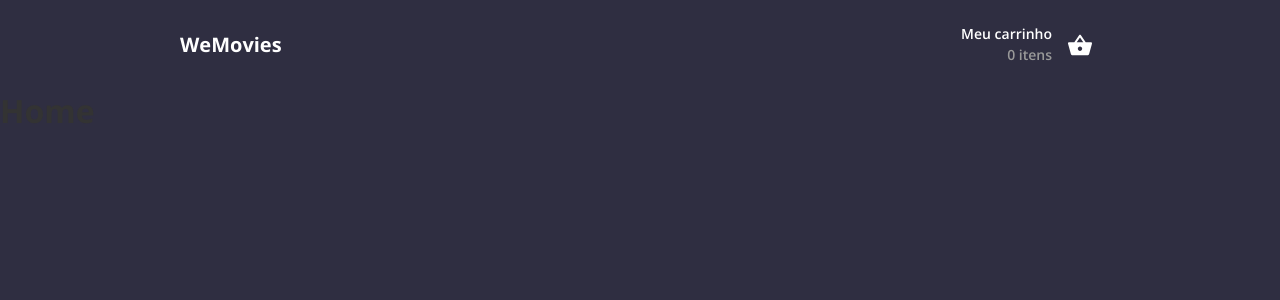
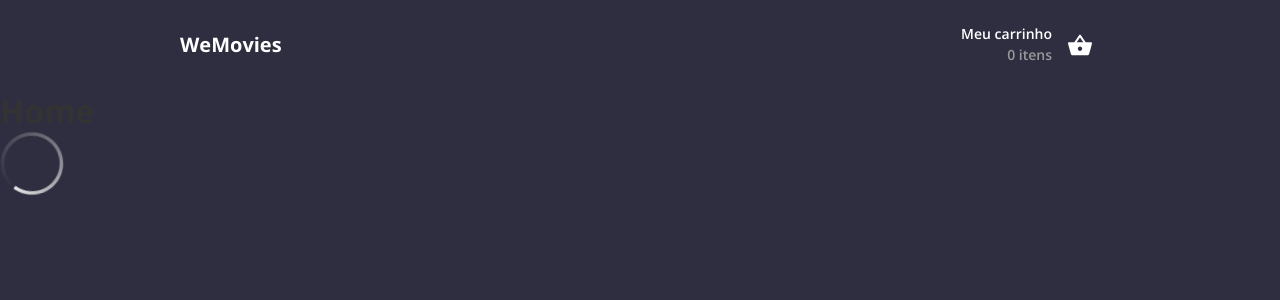
Before and after one commit to felipecfb/wefit-test, a React (Vite) app: page / in a window 1280 px wide. Shown: the top 300 px of the page. Built offline with nearby package versions, Linux system fonts and the light colour scheme.

Commit message:
feat: create loading spinner component for page loading indication

```diff
--- /dev/null
+++ b/src/components/Loading/index.tsx
@@ -0,0 +1,5 @@
+import { LoadSpinner } from './styles'
+
+export function Loading() {
+  return <LoadSpinner src="load-spinner.png" />
+}
--- /dev/null
+++ b/src/components/Loading/styles.ts
@@ -0,0 +1,11 @@
+import styled, { keyframes } from 'styled-components'
+
+const rotateAnimation = keyframes`
+  to {
+    transform: rotate(1turn);
+  }
+`
+
+export const LoadSpinner = styled.img`
+  animation: ${rotateAnimation} 1s infinite linear;
+`
--- a/src/pages/home.tsx
+++ b/src/pages/home.tsx
@@ -1,4 +1,6 @@
 import { Helmet } from 'react-helmet-async'
+
+import { Loading } from '../components/Loading'
 
 export function Home() {
   return (
@@ -6,6 +8,8 @@ export function Home() {
       <Helmet title="Home" />
       <div>
         <h1>Home</h1>
+
+        <Loading />
       </div>
     </>
   )
```
Also changed, not shown: public/load-spinner.png (added).
